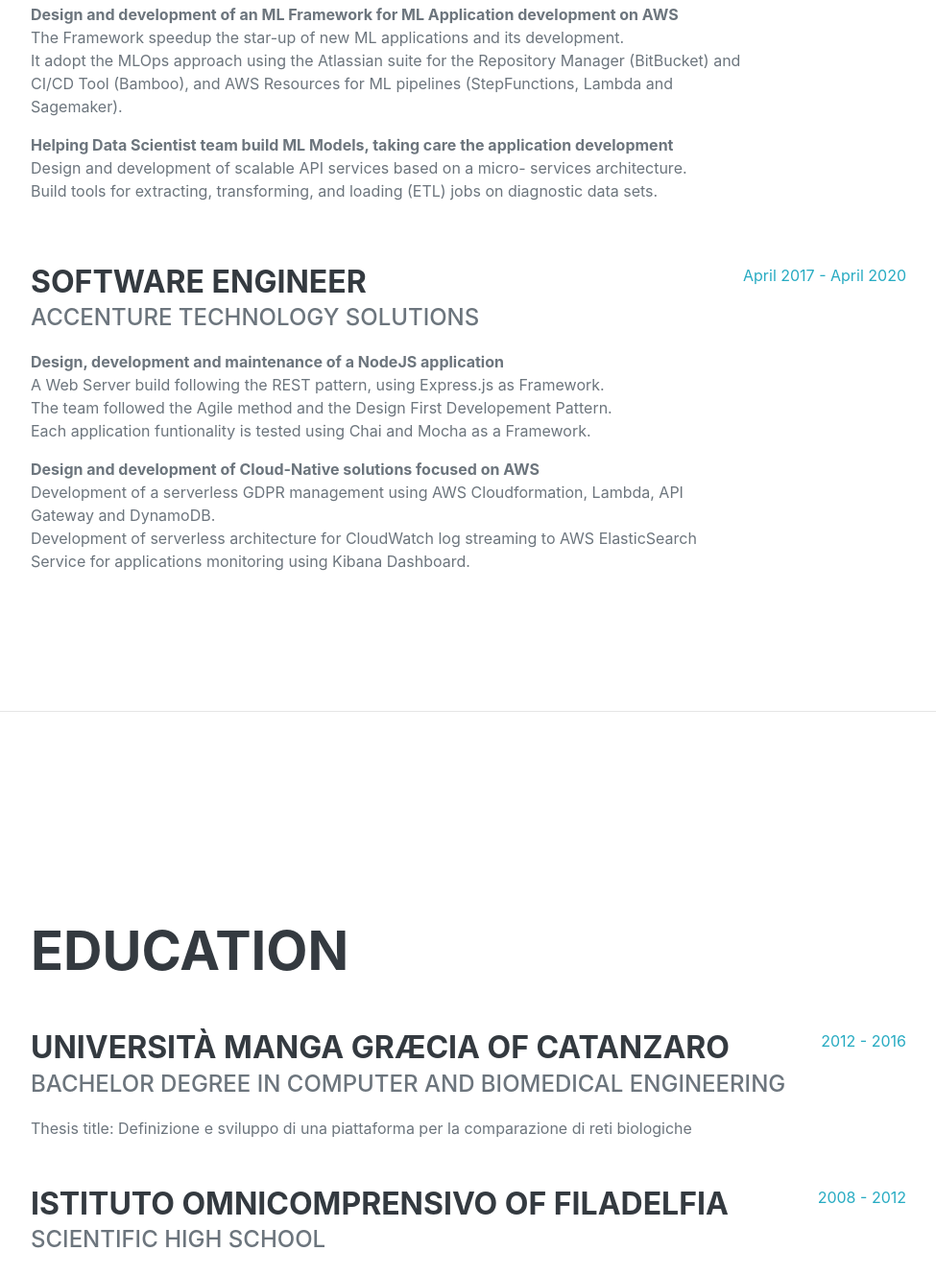
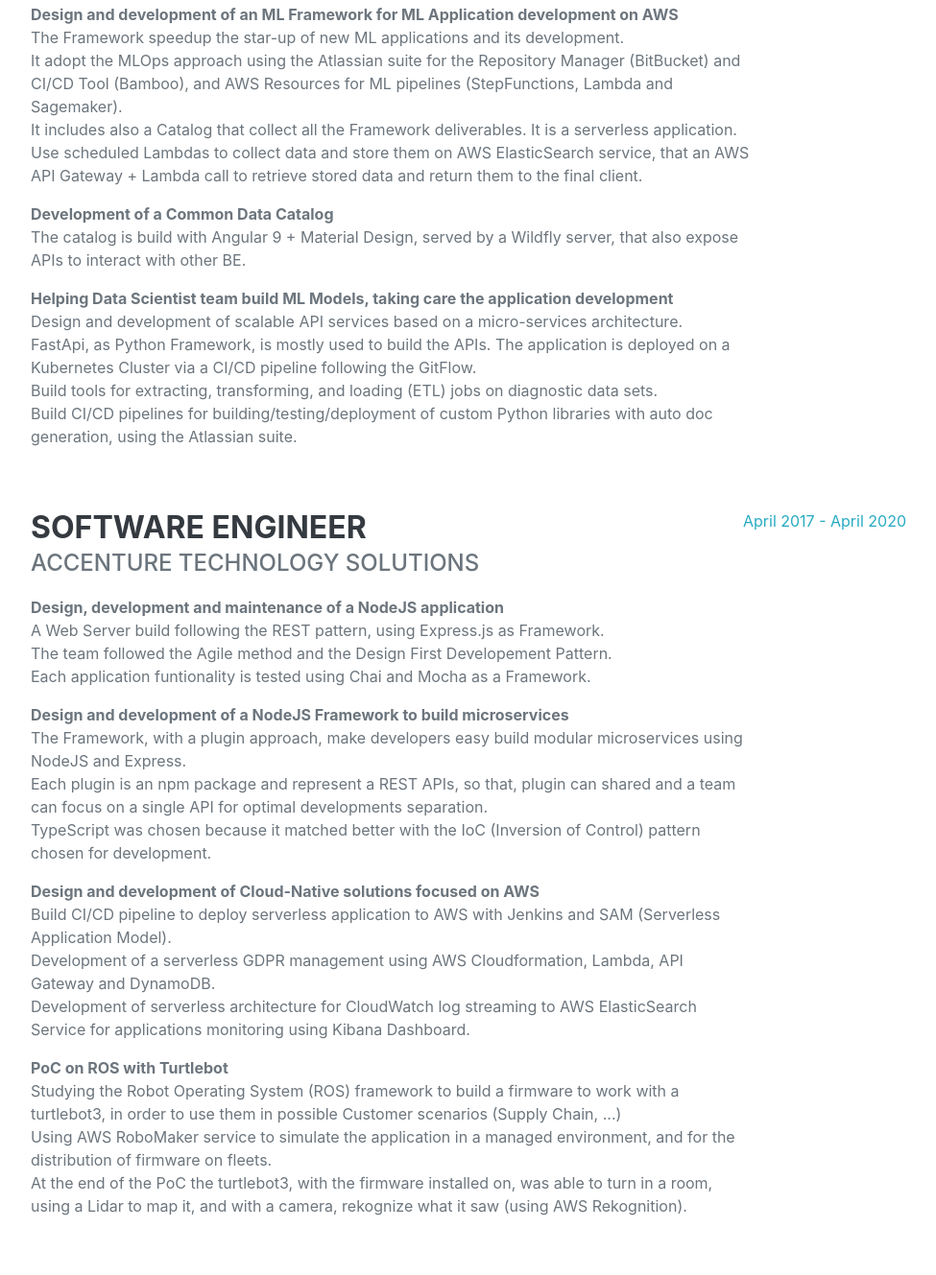
Before and after one commit to KiraPC/pccdev.github.io, a website: page src/pug/index.pug in a window 1280 px wide. Shown: the part 1084-2413 px from the top of the page at 96% size, without its empty margins (288-1263 px from the left). Drawn offline with nearby package versions, Linux system fonts and the light colour scheme; files that its build step writes are made by us from their sources; files whose address does not match are found by name; a web font is replaced by a local one.

Commit message:
added more info

```diff
--- a/src/pug/index.pug
+++ b/src/pug/index.pug
@@ -90,12 +90,25 @@
                                 br
                                 | It adopt the MLOps approach using the Atlassian suite for the Repository Manager (BitBucket) and CI/CD Tool (Bamboo),
                                 | and AWS Resources for ML pipelines (StepFunctions, Lambda and Sagemaker).
+                                br
+                                | It includes also a Catalog that collect all the Framework deliverables.
+                                | It is a serverless application. Use scheduled Lambdas to collect data and store them on AWS ElasticSearch service, that an AWS API Gateway + Lambda call to retrieve stored data and return them to the final client.
+
                             p
-                                | <b>Helping Data Scientist team build ML Models, taking care the application development </b>
+                                | <b>Development of a Common Data Catalog</b>
                                 br
-                                | Design and development of scalable API services based on a micro- services architecture.
+                                | The catalog is build with Angular 9 + Material Design, served by a Wildfly server, that also expose APIs to interact with other BE.
+
+                            p
+                                | <b>Helping Data Scientist team build ML Models, taking care the application development</b>
+                                br
+                                | Design and development of scalable API services based on a micro-services architecture.
+                                br
+                                | FastApi, as Python Framework, is mostly used to build the APIs. The application is deployed on a Kubernetes Cluster via a CI/CD pipeline following the GitFlow.
                                 br
                                 | Build tools for extracting, transforming, and loading (ETL) jobs on diagnostic data sets.
+                                br
+                                | Build CI/CD pipelines for building/testing/deployment of custom Python libraries with auto doc generation, using the Atlassian suite.
                         .flex-shrink-0
                             span.text-primary Arpil 2020 - Present
 
@@ -113,12 +126,33 @@
                                 | The team followed the Agile method and the Design First Developement Pattern.
                                 br
                                 | Each application funtionality is tested using Chai and Mocha as a Framework.
+
+                            p
+                                | <b>Design and development of a NodeJS Framework to build microservices</b>
+                                br
+                                | The Framework, with a plugin approach, make developers easy build modular microservices using NodeJS and Express.
+                                br
+                                | Each plugin is an npm package and represent a REST APIs, so that, plugin can shared and a team can focus on a single API for optimal developments separation.
+                                br
+                                | TypeScript was chosen because it matched better with the IoC (Inversion of Control) pattern chosen for development.
+
                             p
                                 | <b>Design and development of Cloud-Native solutions focused on AWS</b>
+                                br
+                                | Build CI/CD pipeline to deploy serverless application to AWS with Jenkins and SAM (Serverless Application Model).
                                 br
                                 | Development of a serverless GDPR management using AWS Cloudformation, Lambda, API Gateway and DynamoDB.
                                 br
                                 | Development of serverless architecture for CloudWatch log streaming to AWS ElasticSearch Service for applications monitoring using Kibana Dashboard.
+
+                            p
+                                | <b>PoC on ROS with Turtlebot</b>
+                                br
+                                | Studying the Robot Operating System (ROS) framework to build a firmware to work with a turtlebot3, in order to use them in possible Customer scenarios (Supply Chain, ...)
+                                br
+                                | Using AWS RoboMaker service to simulate the application in a managed environment, and for the distribution of firmware on fleets.
+                                br
+                                | At the end of the PoC the turtlebot3, with the firmware installed on, was able to turn in a room, using a Lidar to map it, and with a camera, rekognize what it saw (using AWS Rekognition).
                         .flex-shrink-0
                             span.text-primary April 2017 - April 2020
 
```
Also changed, not shown: dist/index.html.
